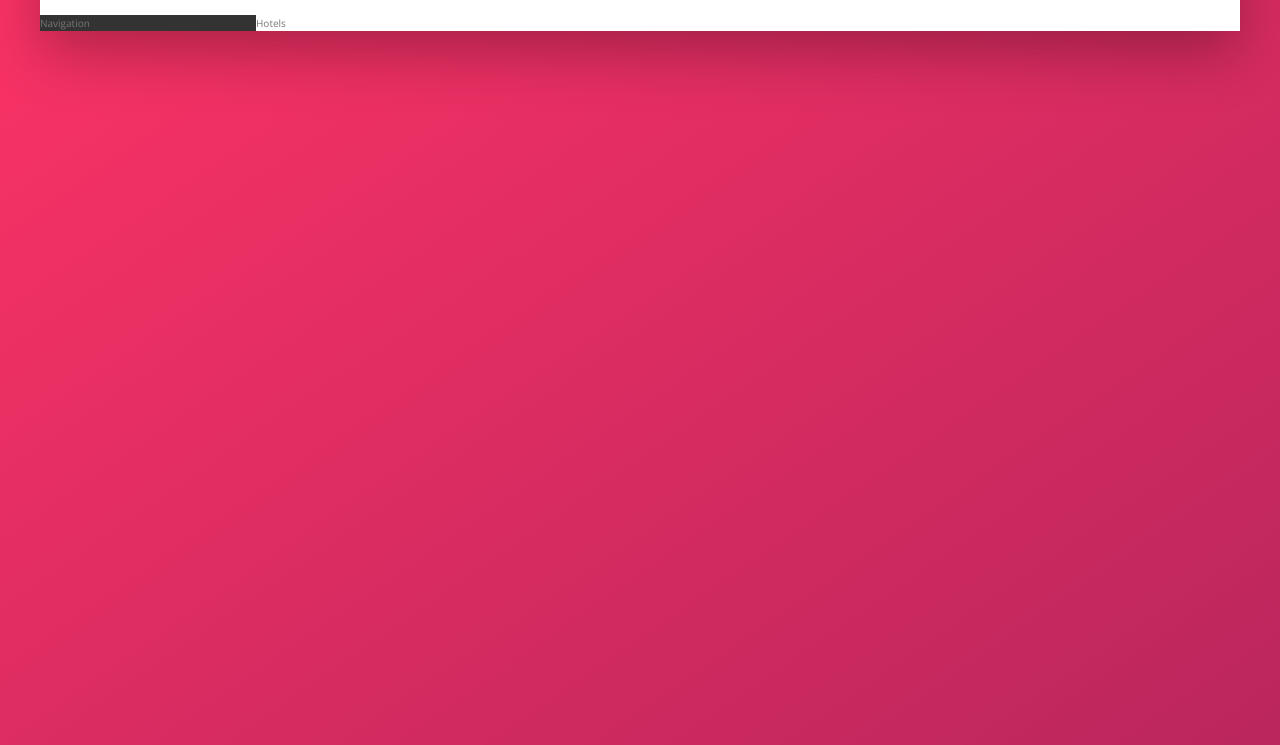
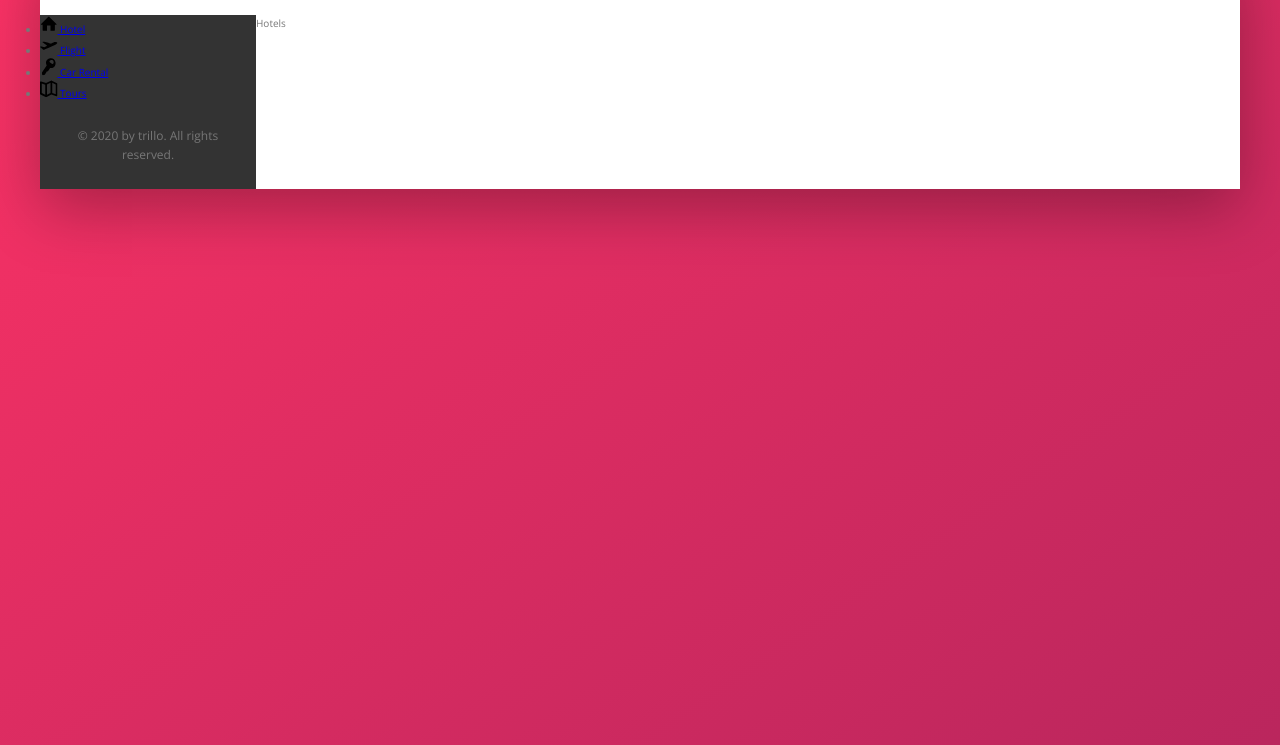
Before and after one commit to diegolopes98/trillo, a website: page index.html in a window 1280 px wide. Shown: the part 135-880 px from the top of the page. Drawn offline with nearby package versions, Linux system fonts and the light colour scheme; files that its build step writes are made by us from their sources.

Commit message:
started styling sidebar

```diff
--- a/index.html
+++ b/index.html
@@ -51,8 +51,50 @@
           </header>
           <div class="content">
             <nav class="sidebar">
-              Navigation
+              <ul class="side-nav">
+
+                <li class="side-nav__item">
+                  <a href="#" class="side-nav__link">
+                    <svg class="side-nav__icon">
+                      <use xlink:href="img/sprite.svg#icon-home"></use>
+                    </svg>
+                    <span>Hotel</span>
+                  </a>
+                </li>
+
+                <li class="side-nav__item">
+                  <a href="#" class="side-nav__link">
+                    <svg class="side-nav__icon">
+                      <use xlink:href="img/sprite.svg#icon-aircraft-take-off"></use>
+                    </svg>
+                    <span>Flight</span>
+                  </a>
+                </li>
+
+                <li class="side-nav__item">
+                  <a href="#" class="side-nav__link">
+                    <svg class="side-nav__icon">
+                      <use xlink:href="img/sprite.svg#icon-key"></use>
+                    </svg>
+                    <span>Car Rental</span>
+                  </a>
+                </li>
+
+                <li class="side-nav__item">
+                  <a href="#" class="side-nav__link">
+                    <svg class="side-nav__icon">
+                      <use xlink:href="img/sprite.svg#icon-map"></use>
+                    </svg>
+                    <span>Tours</span>
+                  </a>
+                </li>
+              </ul>
+              <div class="copy">
+                &copy; 2020 by trillo. All rights reserved.
+              </div>
             </nav>
+
+
             <main class="hotel-view">
               Hotels
             </main>
--- a/sass/_components.scss
+++ b/sass/_components.scss
@@ -110,3 +110,29 @@
     margin-right: 1.5rem;
   }
 }
+
+//////////////////////////////////////////
+// Side Nav
+.side-nav {
+  &__item {
+
+  }
+
+  &__link {
+
+  }
+
+  &__icon {
+    width: 1.75rem;
+    height: 1.75rem;
+  }
+}
+
+//////////////////////////////////////////
+// CopyRight
+.copy {
+  font-size: 1.2rem;
+  text-align: center;
+  padding: 2.5rem;
+  color: var(--color-grey-dark-4);
+}
--- a/sass/_layout.scss
+++ b/sass/_layout.scss
@@ -22,6 +22,9 @@
 .sidebar {
   background-color: var(--color-grey-dark-1);
   flex: 0 0 18%;
+  display: flex;
+  flex-direction: column;
+  justify-content: space-between;
 }
 
 .hotel-view {
```
